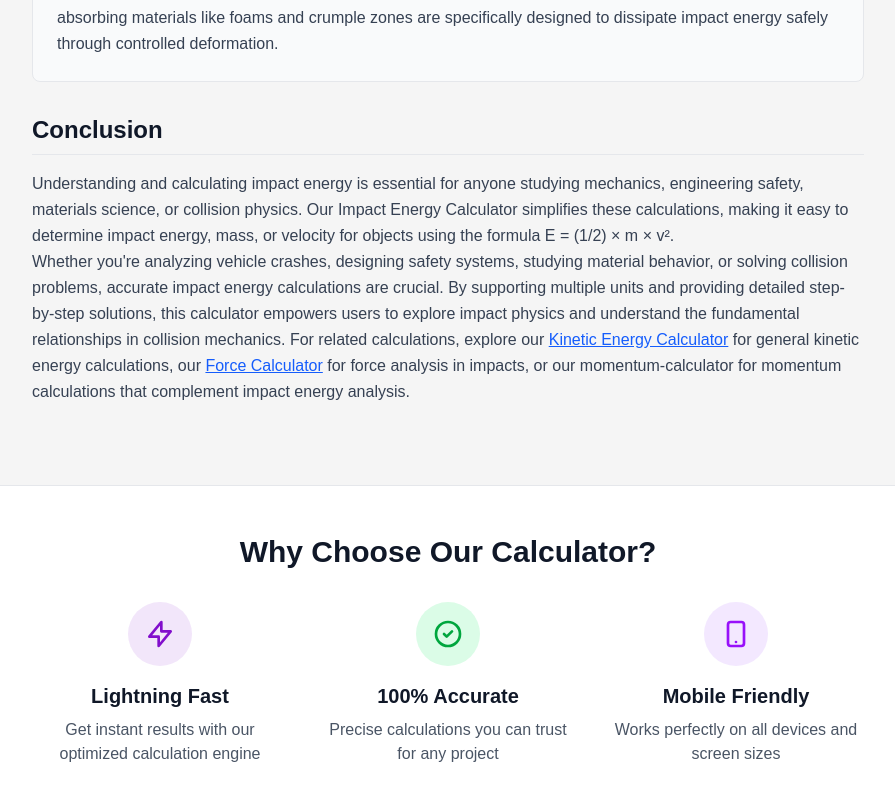
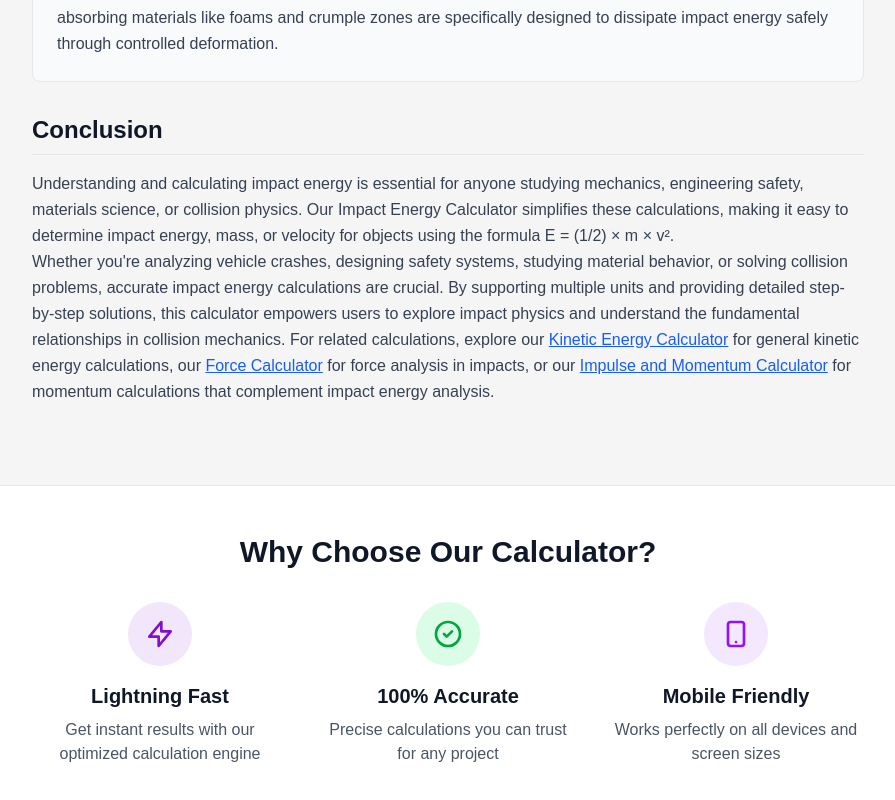
Before and after one commit to heyumarkhan/getcalculation.com, a Next.js app: page /physics/impact-energy-calculator in a window 1280 px wide. Shown: the part 7124-7924 px from the top of the page, without its empty margins (192-1087 px from the left). Built offline with nearby package versions, Linux system fonts and the light colour scheme.

Commit message:
Added Impact Energy Calculator

```diff
--- a/app/(calculators)/physics/impact-energy-calculator/page.tsx
+++ b/app/(calculators)/physics/impact-energy-calculator/page.tsx
@@ -224,7 +224,7 @@ export default function ImpactEnergyCalculatorPage() {
           Understanding and calculating impact energy is essential for anyone studying mechanics, engineering safety, materials science, or collision physics. Our Impact Energy Calculator simplifies these calculations, making it easy to determine impact energy, mass, or velocity for objects using the formula E = (1/2) × m × v².
         </p>
         <p>
-          Whether you&apos;re analyzing vehicle crashes, designing safety systems, studying material behavior, or solving collision problems, accurate impact energy calculations are crucial. By supporting multiple units and providing detailed step-by-step solutions, this calculator empowers users to explore impact physics and understand the fundamental relationships in collision mechanics. For related calculations, explore our {createInternalLink('kinetic-energy-calculator')} for general kinetic energy calculations, our {createInternalLink('force-calculator')} for force analysis in impacts, or our {createInternalLink('momentum-calculator')} for momentum calculations that complement impact energy analysis.
+          Whether you&apos;re analyzing vehicle crashes, designing safety systems, studying material behavior, or solving collision problems, accurate impact energy calculations are crucial. By supporting multiple units and providing detailed step-by-step solutions, this calculator empowers users to explore impact physics and understand the fundamental relationships in collision mechanics. For related calculations, explore our {createInternalLink('kinetic-energy-calculator')} for general kinetic energy calculations, our {createInternalLink('force-calculator')} for force analysis in impacts, or our {createInternalLink('impulse-momentum-calculator')} for momentum calculations that complement impact energy analysis.
         </p>
       </SEOSection>
     </CalculatorPageTemplate>
```
